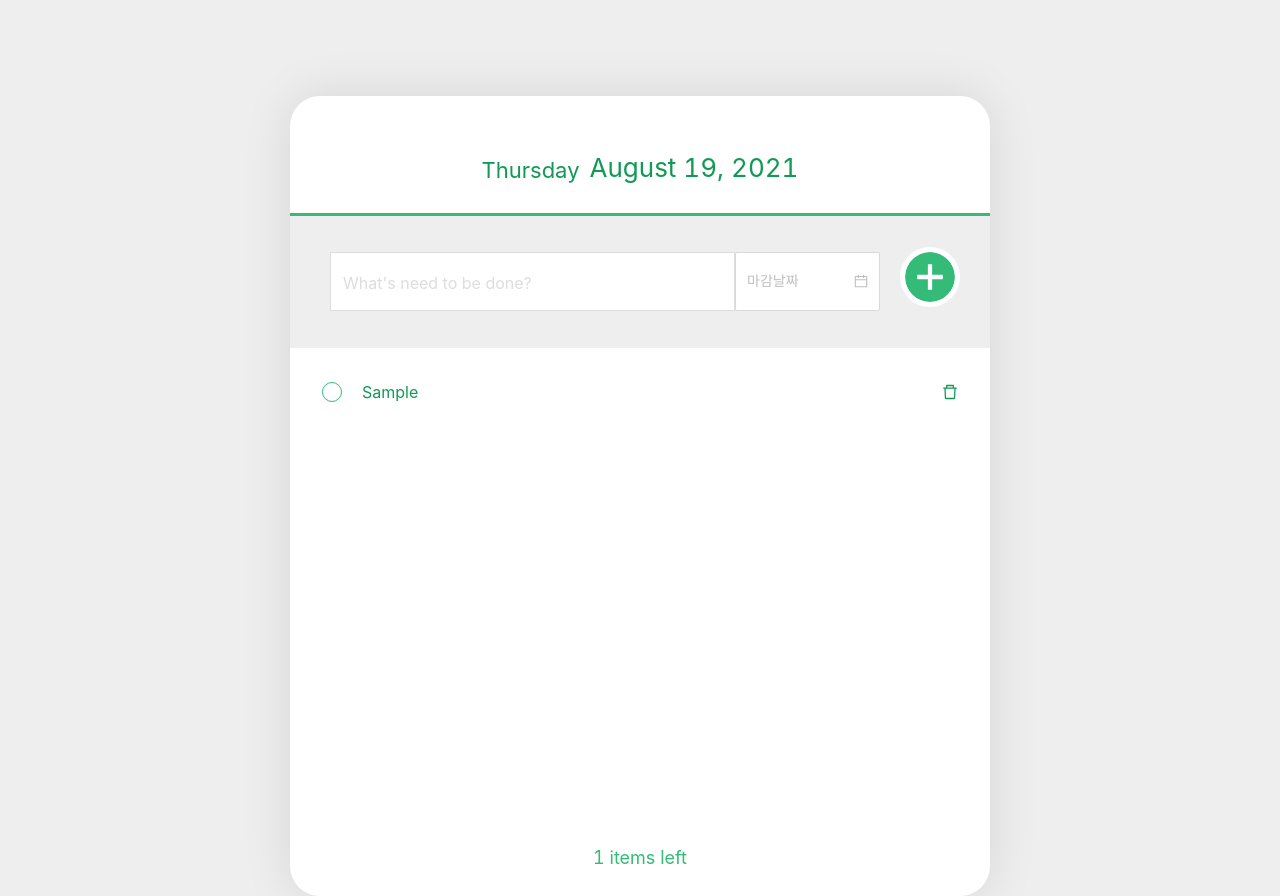
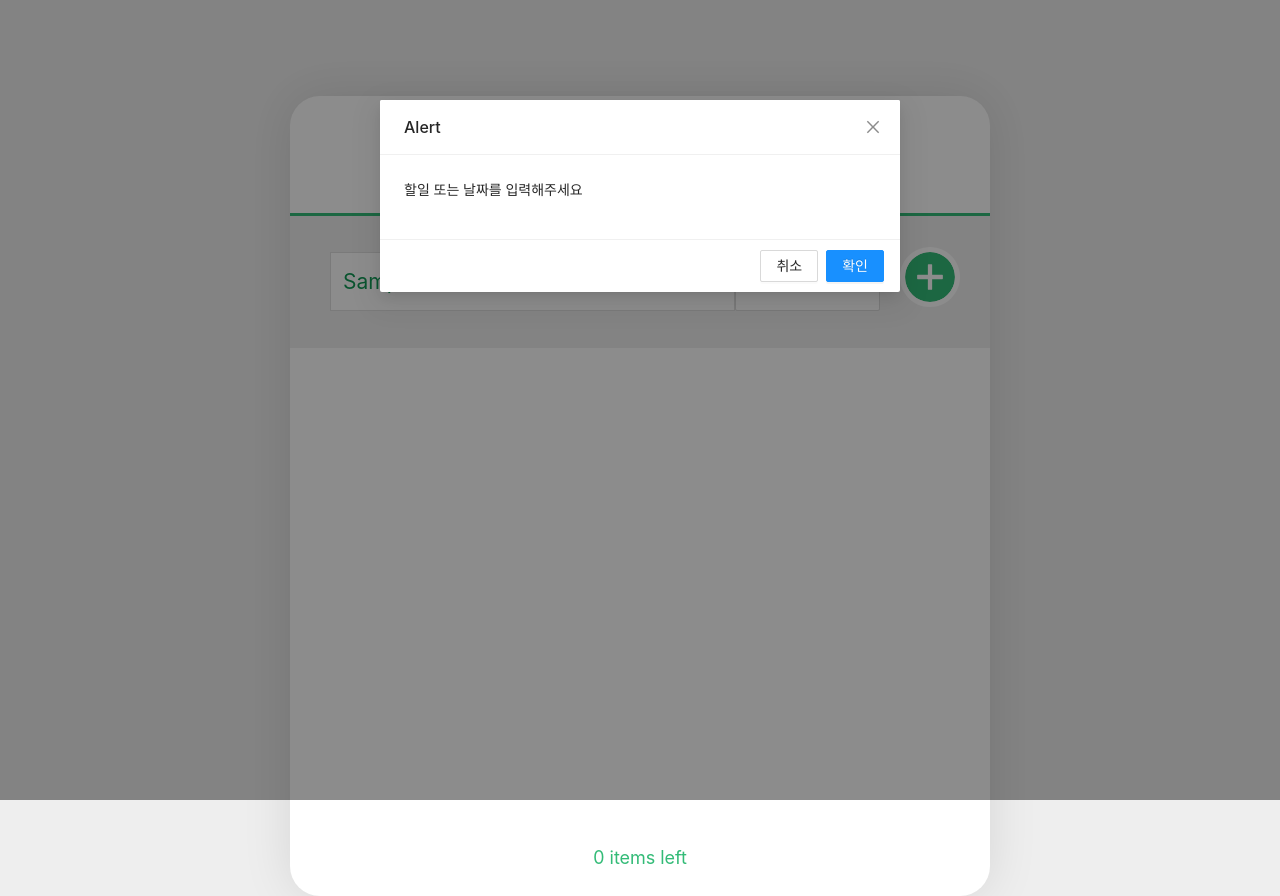
Before and after one commit to Seokkitdo/solarconnect_ts, a React (Create React App) app: page / in a window 1280 px wide. Both pictures are taken after typing "Sample" into the empty fields and a click on the button 930 px from the left and 276 px from the top of the page. Built offline with nearby package versions, Linux system fonts and the light colour scheme.

Commit message:
feat : 빈 내용 입력 시 Modal

```diff
--- a/src/components/todo/template/create/TodoCreate.tsx
+++ b/src/components/todo/template/create/TodoCreate.tsx
@@ -2,7 +2,7 @@ import React, { useState } from "react";
 import styled from "styled-components";
 import { PlusCircleOutlined } from "@ant-design/icons";
 import { Itodo } from '../../TodoService'
-import { DatePicker} from 'antd';
+import { DatePicker, Modal} from 'antd';
 
 const CircleButton = styled.button<{ open: boolean }>`
   background: #33bb77;
@@ -20,6 +20,7 @@ const CircleButton = styled.button<{ open: boolean }>`
   display: flex;
   align-items: center;
   justify-content: center;
+  cursor: pointer
 `;
 
 const InsertFormPositioner = styled.div`
@@ -64,6 +65,20 @@ const TodoCreate = ({
   const [open, setOpen] = useState(false);
   const [value, setValue] = useState("");
   const [date, setDate] = useState("")
+  const [isModalVisible, setIsModalVisible] = useState(false);
+
+  const showModal = () => {
+    setIsModalVisible(true);
+  };
+
+  const handleOk = () => {
+    setIsModalVisible(false);
+  };
+
+  const handleCancel = () => {
+    setIsModalVisible(false);
+  };
+
 
   const handleToggle = () => setOpen(!open);
   const handleChange = (e: React.ChangeEvent<HTMLInputElement>) =>
@@ -71,7 +86,9 @@ const TodoCreate = ({
 
   const handleSubmit = (e: React.FormEvent<HTMLFormElement>) => {
     e.preventDefault(); // 새로고침 방지
-
+    if(!value || !date) {
+      showModal()
+    } else {
       createTodo({
         id: nextId,
         text: value,
@@ -83,6 +100,8 @@ const TodoCreate = ({
       setValue(""); // input 초기화
       setDate("")
       setOpen(false); // open 닫기
+    }
+
   };
 
   function onChange(date:any, dateString:string) {
@@ -92,6 +111,10 @@ const TodoCreate = ({
   return (
     <>
       <InsertFormPositioner>
+        <Modal title="Alert" visible={isModalVisible} onOk={handleOk} onCancel={handleCancel} okText="확인"
+          cancelText="취소">
+          <p>할일 또는 날짜를 입력해주세요</p>
+        </Modal>
         <InsertForm onSubmit={handleSubmit}>
           <Input
             autoFocus
@@ -99,7 +122,7 @@ const TodoCreate = ({
             onChange={handleChange}
             value={value}
           />
-          <DatePicker placeholder="마감날짜" onChange={onChange}/>
+          <DatePicker  placeholder="마감날짜" onChange={onChange}/>
           <CircleButton onClick={handleToggle} open={open}>
             <PlusCircleOutlined />
           </CircleButton>
```
Lines whose indentation alone changed are shown as unchanged.
